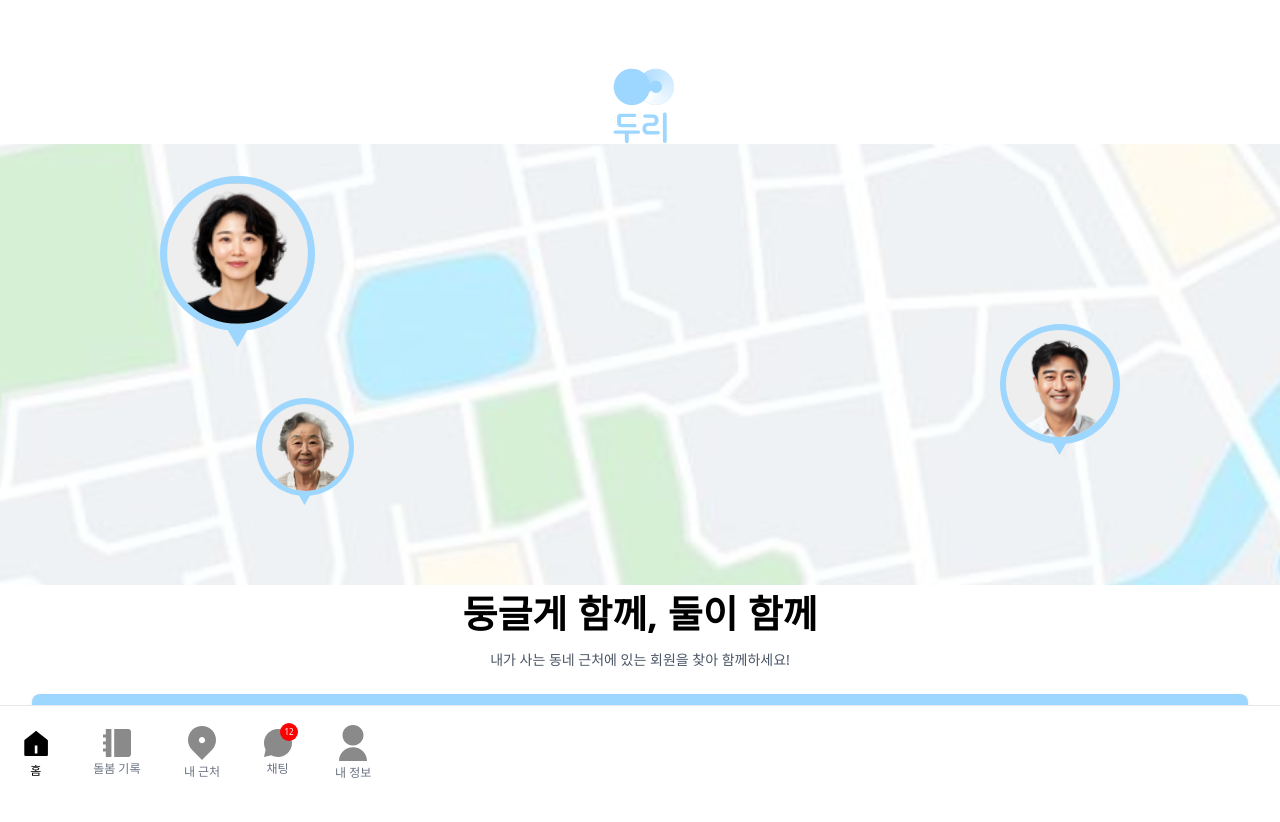
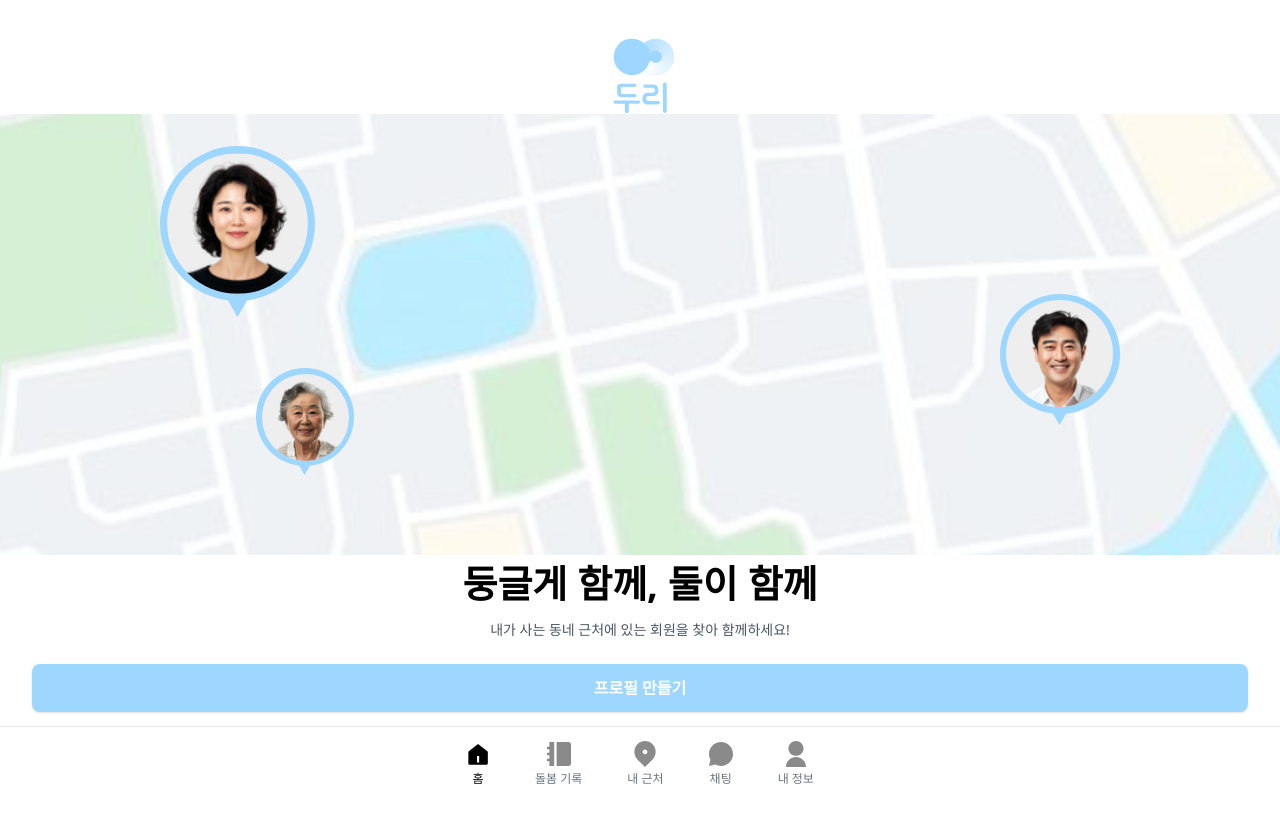
Before and after one commit to Hackathon-SKU/frontend, a React (Vite) app: page / in a window 1280 px wide. Shown: the top 822 px of the page. After the commit the page ends 800 px from the top, so only its background shows below. Built offline with nearby package versions, Linux system fonts and the light colour scheme.

Commit message:
feat: footer 생성

```diff
--- a/src/components/Footer.tsx
+++ b/src/components/Footer.tsx
@@ -1,57 +1,38 @@
-import { useState } from "react";
+import { Link, useLocation } from "react-router-dom";
+import { footerItem } from "../mocks/footMenu";
 
 interface FooterProps {
   variant?: "open" | "close";
 }
 
-const FooterItem = ["홈", "돌봄 기록", "내 근처", "채팅", "내 정보"];
-
 const Footer = ({ variant = "close" }: FooterProps) => {
-  const [category, setCategory] = useState<string>("home");
-
+  const location = useLocation();
   return (
     <>
-      {variant === "close" ? (
+      {variant === "close" && (
         <footer className="fixed bottom-0 left-0 w-full bg-white border-t border-gray-200">
-          <nav className="flex justify-around items-center w-[393px] h-[94px]">
-            {/* 홈 */}
-            <button className="flex flex-col items-center text-black">
-              {/* 아이콘 넣는 곳 */}
-              <img src="/footer/home.svg" alt="홈" className="w-7" />
-              <span className="text-xs mt-1">홈</span>
-            </button>
-
-            {/* 돌봄 기록 */}
-            <button className="flex flex-col items-center text-gray-500">
-              <img src="/footer/report.svg" alt="돌봄 기록" className="w-7" />
-              <span className="text-xs mt-1">돌봄 기록</span>
-            </button>
-
-            {/* 내 근처 */}
-            <button className="flex flex-col items-center text-gray-500">
-              <img src="/footer/location.svg" alt="내 근처" className="w-7" />
-              <span className="text-xs mt-1">내 근처</span>
-            </button>
-
-            {/* 채팅 */}
-            <div className="relative flex flex-col items-center text-gray-500">
-              <img src="/footer/chatting.svg" alt="채팅" className="w-7" />
-              {/* 알림 뱃지 */}
-              <span className="absolute -top-1.5 -right-1.5 bg-[#FF0000] text-white text-[8px] px-1 py-[3px] rounded-full">
-                12
-              </span>
-              <span className="text-xs mt-1">채팅</span>
-            </div>
-
-            {/* 내 정보 */}
-            <div className="flex flex-col items-center text-gray-500">
-              <img src="/footer/info.svg" alt="내 정보" className="w-7" />
-              <span className="text-xs mt-1">내 정보</span>
-            </div>
+          <nav className="flex justify-around items-center w-[393px] h-[73px] mx-auto">
+            {footerItem.map((item) => {
+              const isActive = location.pathname === item.path;
+              return (
+                <Link
+                  key={item.name}
+                  to={item.path}
+                  className={`flex flex-col items-center ${
+                    isActive ? "text-black" : "text-gray-500"
+                  }`}
+                >
+                  <img
+                    src={item.icon}
+                    alt={item.name}
+                    className="w-[24px] h-[26px]"
+                  />
+                  <span className="text-xs mt-1">{item.name}</span>
+                </Link>
+              );
+            })}
           </nav>
         </footer>
-      ) : (
-        <></>
       )}
     </>
   );
--- a/src/components/Notch.tsx
+++ /dev/null
@@ -1,76 +0,0 @@
-const Notch = () => {
-  return (
-    <div className="flex justify-center items-center w-[397px] h-[47px]">
-      <p className="notchTime">9:41</p>
-      <svg
-        xmlns="http://www.w3.org/2000/svg"
-        width="164"
-        height="30"
-        viewBox="0 0 164 30"
-        fill="none"
-      >
-        <path
-          d="M4.76826 -2H159.184V13C159.184 22.3888 151.572 30 142.184 30H21.7682C12.3794 30 4.76826 22.3888 4.76826 13V-2Z"
-          fill="black"
-        />
-        <path
-          d="M5.00001 -2H1.05519e-05C-2.6001e-05 -2 4.71047e-05 -2 1.05519e-05 -2C2.6506 -2 4.79945 0.148747 4.79945 2.79934C4.79945 2.86656 4.79806 2.93345 4.79533 3H5.00001V-2Z"
-          fill="black"
-        />
-        <path
-          d="M159 -2H164C164 -2 164 -2 164 -2C161.349 -2 159.201 0.148747 159.201 2.79934C159.201 2.86656 159.202 2.93345 159.205 3H159V-2Z"
-          fill="black"
-        />
-      </svg>
-      <svg
-        xmlns="http://www.w3.org/2000/svg"
-        width="78"
-        height="24"
-        viewBox="0 0 78 24"
-        fill="none"
-      >
-        <path
-          opacity="0.35"
-          d="M54 11.5273H71C72.9178 11.5273 74.4727 13.0822 74.4727 15V20C74.4727 21.9178 72.9178 23.4727 71 23.4727H54C52.0822 23.4727 50.5273 21.9178 50.5273 20V15C50.5273 13.0822 52.0822 11.5273 54 11.5273Z"
-          stroke="black"
-          stroke-width="1.05509"
-        />
-        <path
-          opacity="0.4"
-          d="M76 16V20.2203C76.8491 19.8629 77.4012 19.0314 77.4012 18.1102C77.4012 17.1889 76.8491 16.3574 76 16Z"
-          fill="black"
-        />
-        <path
-          d="M52 15C52 13.8954 52.8954 13 54 13H71C72.1046 13 73 13.8954 73 15V20C73 21.1046 72.1046 22 71 22H54C52.8954 22 52 21.1046 52 20V15Z"
-          fill="black"
-        />
-        <path
-          d="M32.1152 21.085C33.535 19.8594 35.6144 19.8595 37.0342 21.085C37.1056 21.1509 37.1474 21.2445 37.1494 21.3428C37.1514 21.441 37.1136 21.5357 37.0449 21.6045L34.8213 23.8945C34.7562 23.9617 34.6678 23.9999 34.5752 24C34.4825 24 34.3933 23.9618 34.3281 23.8945L32.1045 21.6045C32.0359 21.5356 31.998 21.441 32 21.3428C32.002 21.2445 32.0437 21.1508 32.1152 21.085ZM29.1094 18.2617C32.1685 15.3571 36.9058 15.3571 39.9648 18.2617C40.0339 18.3298 40.0732 18.4235 40.0742 18.5215C40.0751 18.6194 40.0373 18.7138 39.9697 18.7832L38.6846 20.1084C38.5521 20.2437 38.338 20.247 38.2021 20.1152C37.1977 19.1868 35.8912 18.6718 34.5361 18.6719C33.1818 18.6724 31.876 19.1873 30.8721 20.1152C30.7362 20.247 30.5221 20.2437 30.3896 20.1084L29.1045 18.7832C29.0367 18.7139 28.9992 18.6194 29 18.5215C29.0009 18.4235 29.0404 18.3298 29.1094 18.2617ZM26.1074 15.4424C30.7993 10.8528 38.2007 10.8528 42.8926 15.4424C42.9605 15.5106 42.9994 15.6039 43 15.7012C43.0005 15.7983 42.9625 15.892 42.8955 15.9609L41.6094 17.2861C41.4768 17.4221 41.2616 17.4238 41.127 17.29C39.3393 15.5553 36.9666 14.588 34.5 14.5879C32.0334 14.588 29.6608 15.5553 27.873 17.29C27.7385 17.4239 27.523 17.4223 27.3906 17.2861L26.1035 15.9609C26.0365 15.892 25.9995 15.7982 26 15.7012C26.0006 15.6039 26.0395 15.5105 26.1074 15.4424Z"
-          fill="black"
-        />
-        <path
-          d="M10 15C10 14.4477 10.4477 14 11 14H12C12.5523 14 13 14.4477 13 15V23C13 23.5523 12.5523 24 12 24H11C10.4477 24 10 23.5523 10 23V15Z"
-          fill="black"
-        />
-        <path
-          d="M15 13C15 12.4477 15.4477 12 16 12H17C17.5523 12 18 12.4477 18 13V23C18 23.5523 17.5523 24 17 24H16C15.4477 24 15 23.5523 15 23V13Z"
-          fill="black"
-        />
-        <path
-          d="M5 18.5C5 17.9477 5.44772 17.5 6 17.5H7C7.55228 17.5 8 17.9477 8 18.5V23C8 23.5523 7.55228 24 7 24H6C5.44772 24 5 23.5523 5 23V18.5Z"
-          fill="black"
-        />
-        <path
-          d="M0 21C0 20.4477 0.447715 20 1 20H2C2.55228 20 3 20.4477 3 21V23C3 23.5523 2.55228 24 2 24H1C0.447715 24 0 23.5523 0 23V21Z"
-          fill="black"
-        />
-        <circle cx="8.99902" cy="3" r="3" fill="#34C759" />
-      </svg>
-      <div className="">
-        <img src="/notchBar.svg" alt="노치바하단" className="" />
-      </div>
-    </div>
-  );
-};
-
-export default Notch;
--- a/src/layouts/BaseLayout.tsx
+++ b/src/layouts/BaseLayout.tsx
@@ -7,7 +7,7 @@ interface BaseLayoutProps {
 const BaseLayout = ({ protectedRoutes }: BaseLayoutProps) => {
   return (
     <>
-      <div className="min-h-screen flex flex-col mt-[30px]">
+      <div className="min-h-screen flex flex-col">
         <main className="flex-1">
           <Outlet />
         </main>
--- /dev/null
+++ b/src/mocks/footMenu.ts
@@ -0,0 +1,7 @@
+export const footerItem = [
+  { name: "홈", path: "/", icon: "/footer/home.svg" },
+  { name: "돌봄 기록", path: "/report", icon: "/footer/report.svg" },
+  { name: "내 근처", path: "/location", icon: "/footer/location.svg" },
+  { name: "채팅", path: "/chat", icon: "/footer/chatting.svg" },
+  { name: "내 정보", path: "/info", icon: "/footer/info.svg" },
+];
--- a/src/pages/MainHome.tsx
+++ b/src/pages/MainHome.tsx
@@ -51,7 +51,7 @@ const MainHome = () => {
       {/* 버튼 */}
       <div className="w-full flex flex-col items-center gap-4 mb-12 px-8">
         <button className="w-full py-3 bg-[#9DD6FF] text-white font-semibold rounded-lg shadow">
-          가입하기
+          프로필 만들기
         </button>
         <button className="text-[#22222280] font-[600]">로그인</button>
       </div>
```
